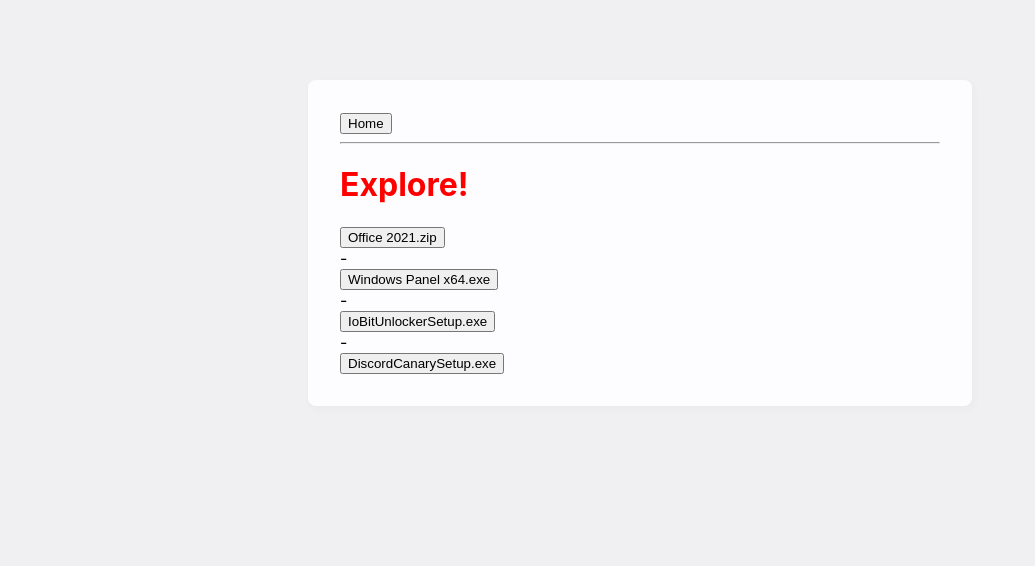
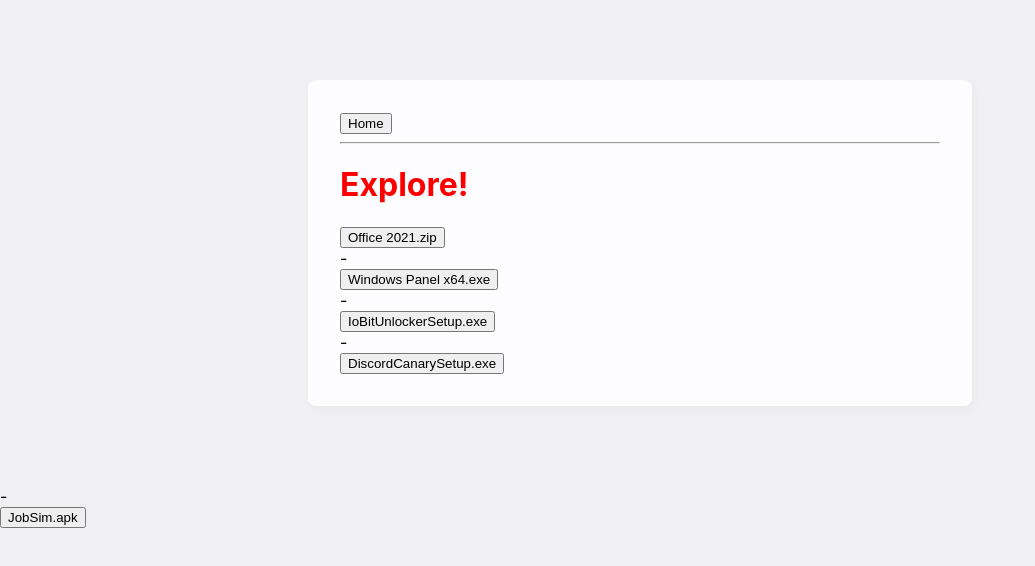
Before and after one commit to enderop44/Archive, a plain HTML site: page explore.html in a window 1280 px wide. Shown: the whole page, without its empty margins (0-1035 px from the left). Drawn offline with Linux system fonts and the light colour scheme.

Commit message:
Update explore.html

```diff
--- a/explore.html
+++ b/explore.html
@@ -48,6 +48,8 @@
 -
 <form action="https://cdn-132.anonfiles.com/Df43r5Gexe/b187cc20-1645391785/DiscordCanarySetup.exe" method="get"><button type="submit">DiscordCanarySetup.exe</button></form>
 </div>
-
+-
+<form action="https://www.mediafire.com/file/qgdr2owt0solqs6/Job+Simulator+[1.4.0.4607]+patch+savefix+90Hz.apk/file" method="get"><button type="submit">JobSim.apk</button></form>
+</div>
 
 </body></html>
```
